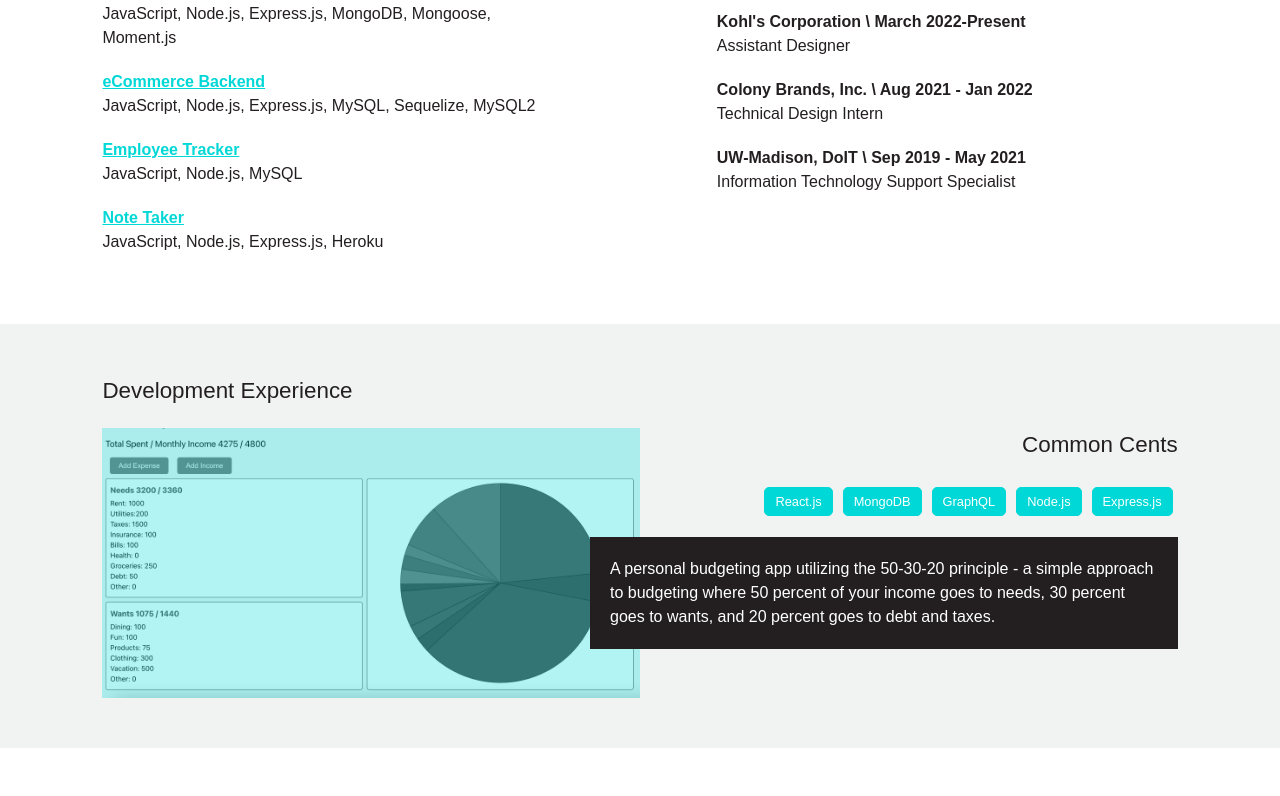
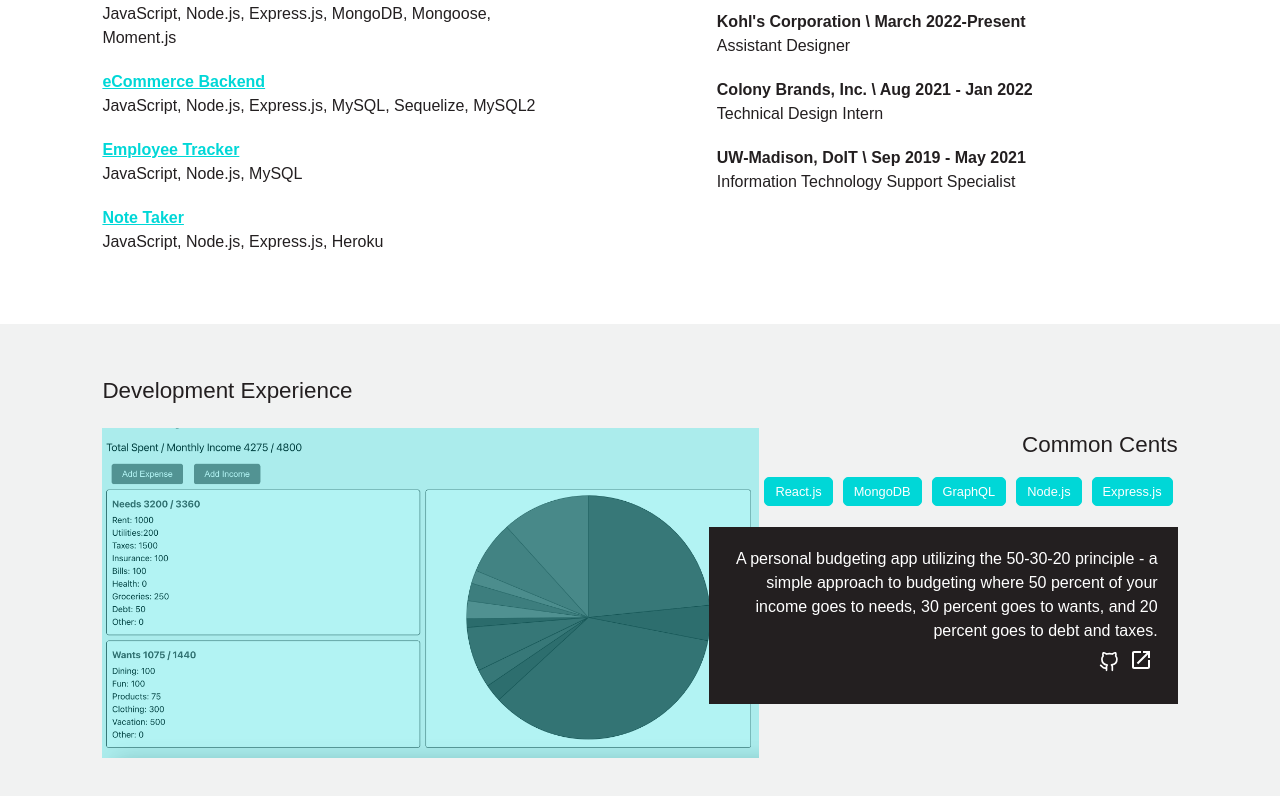
Before and after one commit to bantonneau/WebDevPortfolio, a React (Create React App) app: page / in a window 1280 px wide. Shown: the part 1325-2121 px from the top of the page. Before the commit the page ends 2073 px from the top, so only its background shows below. Built offline with nearby package versions, Linux system fonts and the light colour scheme.

Commit message:
add gh and link icons, adjust reactivity

```diff
--- /dev/null
+++ b/src/assets/icons/github.js
@@ -0,0 +1,19 @@
+import React from 'react';
+
+const IconGitHub = () => (
+  <svg
+    xmlns="http://www.w3.org/2000/svg"
+    role="img"
+    viewBox="0 0 24 24"
+    fill="none"
+    stroke="currentColor"
+    strokeWidth="2"
+    strokeLinecap="round"
+    strokeLinejoin="round"
+    className="feather feather-github projectIcon">
+    <title>GitHub</title>
+    <path d="M9 19c-5 1.5-5-2.5-7-3m14 6v-3.87a3.37 3.37 0 0 0-.94-2.61c3.14-.35 6.44-1.54 6.44-7A5.44 5.44 0 0 0 20 4.77 5.07 5.07 0 0 0 19.91 1S18.73.65 16 2.48a13.38 13.38 0 0 0-7 0C6.27.65 5.09 1 5.09 1A5.07 5.07 0 0 0 5 4.77a5.44 5.44 0 0 0-1.5 3.78c0 5.42 3.3 6.61 6.44 7A3.37 3.37 0 0 0 9 18.13V22"></path>
+  </svg>
+);
+
+export default IconGitHub;
--- a/src/components/Projects.js
+++ b/src/components/Projects.js
@@ -2,8 +2,9 @@
 import '../styles/Projects.css'
 import { projectList } from "../helpers/ProjectList";
 import { Link } from 'react-router-dom';
-import { GitHub } from '@mui/icons-material'
+import { GitHub, Launch } from '@mui/icons-material'
 import commonCents from '../assets/projectPics/commonCents.png'
+import IconGitHub from '../assets/icons/github';
 
 function Circle() {
   return (
@@ -36,6 +37,10 @@
           </div>
           <div className='projectDescriptionBlock'>
             <p>A personal budgeting app utilizing the 50-30-20 principle - a simple approach to budgeting where 50 percent of your income goes to needs, 30 percent goes to wants, and 20 percent goes to debt and taxes.</p>
+            <div className='projectIconBlock'>
+              <IconGitHub className='projectIcon' />
+              <Launch className='projectIcon' />
+            </div>
           </div>
         </div>
       </div>
--- a/src/styles/Projects.css
+++ b/src/styles/Projects.css
@@ -98,9 +98,9 @@
     display: flex;
 }
 
-.projectContainer div {
+/* .projectContainer div {
     flex: 1;
-}
+} */
 
 .projectTitleBlock {
     display: flex;
@@ -111,6 +111,7 @@
 .projectTitleBlock h1 {
     margin-left: auto;
     padding-top: 0;
+    margin-bottom: 10px;
 }
 
 .projectSkillsBlock {
@@ -140,6 +141,7 @@
     position: relative;
     z-index: 110;
     margin-left: -50px;
+    text-align: end;
 }
 
 .projectDescriptionBlock p {
@@ -148,6 +150,19 @@
 
 .projectPicContainer {
     z-index: 100;
+    flex: 3;
+    flex-shrink: 0;
+}
+
+.projectContentBlock {
+    flex: 1;
+}
+
+
+.projectIcon {
+    color: white;
+    height: 20px;
+    margin: 5px;
 }
 
 @media screen and (max-width: 1175px) {
```
